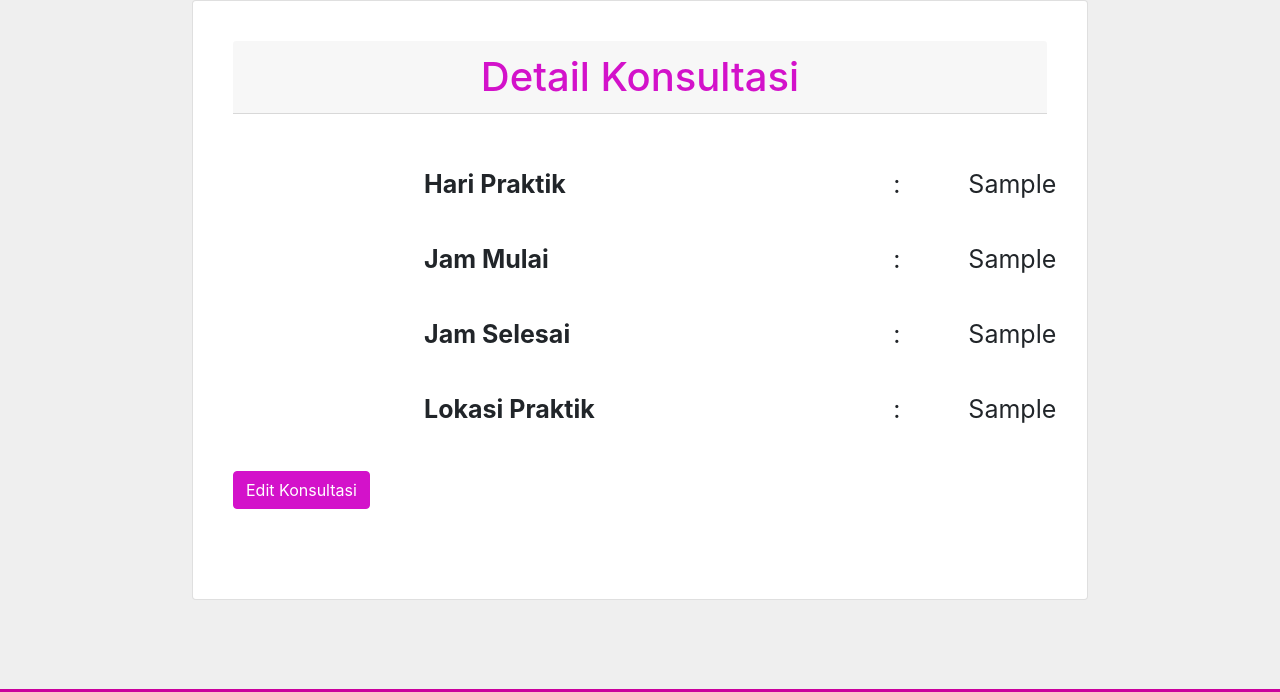
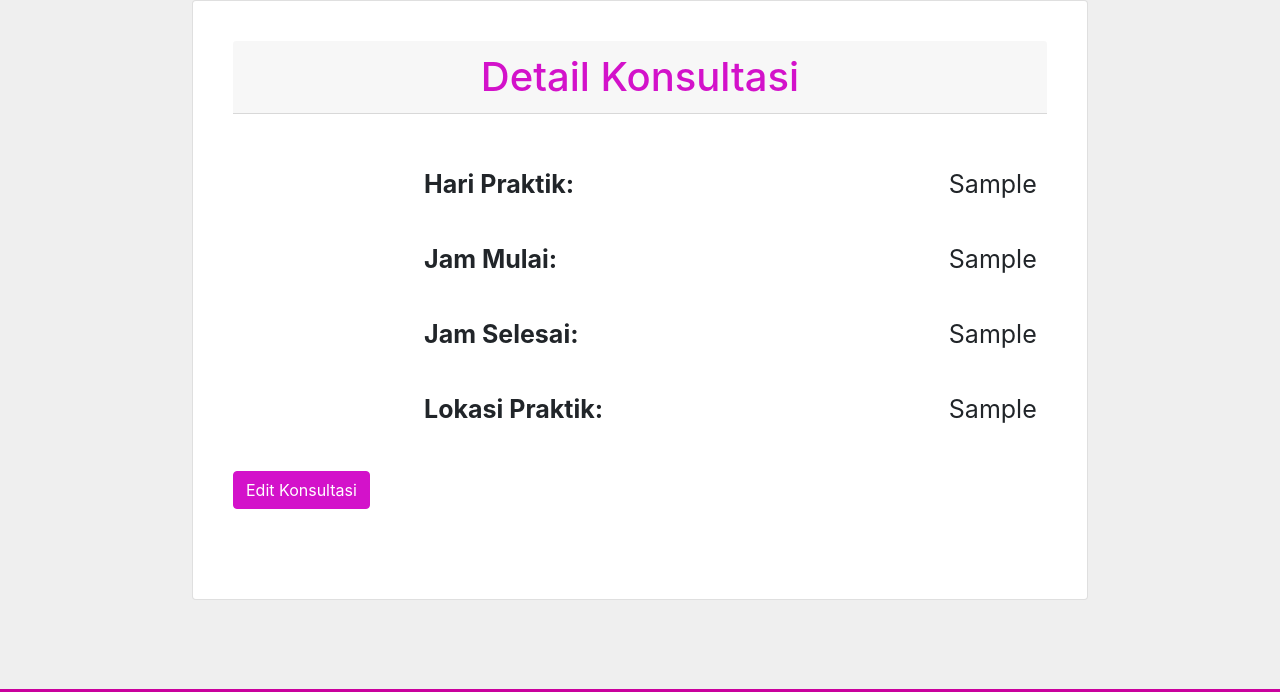
Before and after one commit to bendknee/SE_DocTo, a Django app: template templates/open_consul/detail-consul.html in a window 1280 px wide. Shown: the part 81-773 px from the top of the page. Run offline with Django 3.2, Linux system fonts and the light colour scheme; the template is opened without the code that fills it: most values are stand-ins (such as "Sample title", 1, 10 or a date in 2020); some libraries are stand-ins or nearby versions.

Commit message:
Perbagus tampilan

```diff
--- a/templates/open_consul/detail-consul.html
+++ b/templates/open_consul/detail-consul.html
@@ -11,27 +11,23 @@
         <h1 class="card-header">Detail Konsultasi</h1>
         <table class="table table-borderless">
         <tr>
-            <td class="theader">Hari Praktik</td>
-            <td>:</td>
+            <td class="theader">Hari Praktik:</td>
             <td>{{ hariPraktik }}</td>
         </tr>
         <tr>
-            <td class="theader">Jam Mulai</td>
-            <td>:</td>
+            <td class="theader">Jam Mulai:</td>
             <td>{{ jamMulai }}</td>
         </tr>
         <tr>
-            <td class="theader">Jam Selesai</td>
-            <td>:</td>
+            <td class="theader">Jam Selesai:</td>
             <td>{{ jamSelesai }}</td>
         </tr>
         <tr>
-            <td class="theader">Lokasi Praktik</td>
-            <td>:</td>
+            <td class="theader">Lokasi Praktik:</td>
             <td>{{ lokasiPraktik }}</td>
         </tr>
         </table>
-        <a class="btn btn-primary" style="color: white"  href="{% url 'open_consul:open-consul' %}">Edit Konsultasi</a>
+        <a class="btn btn-primary" style="color: white" href="{% url 'open_consul:open-consul' %}">Edit Konsultasi</a>
 </div>
 </div>
 
```
Also changed, not shown: templates/open_consul/open-consul.html (line endings or trailing spaces).
